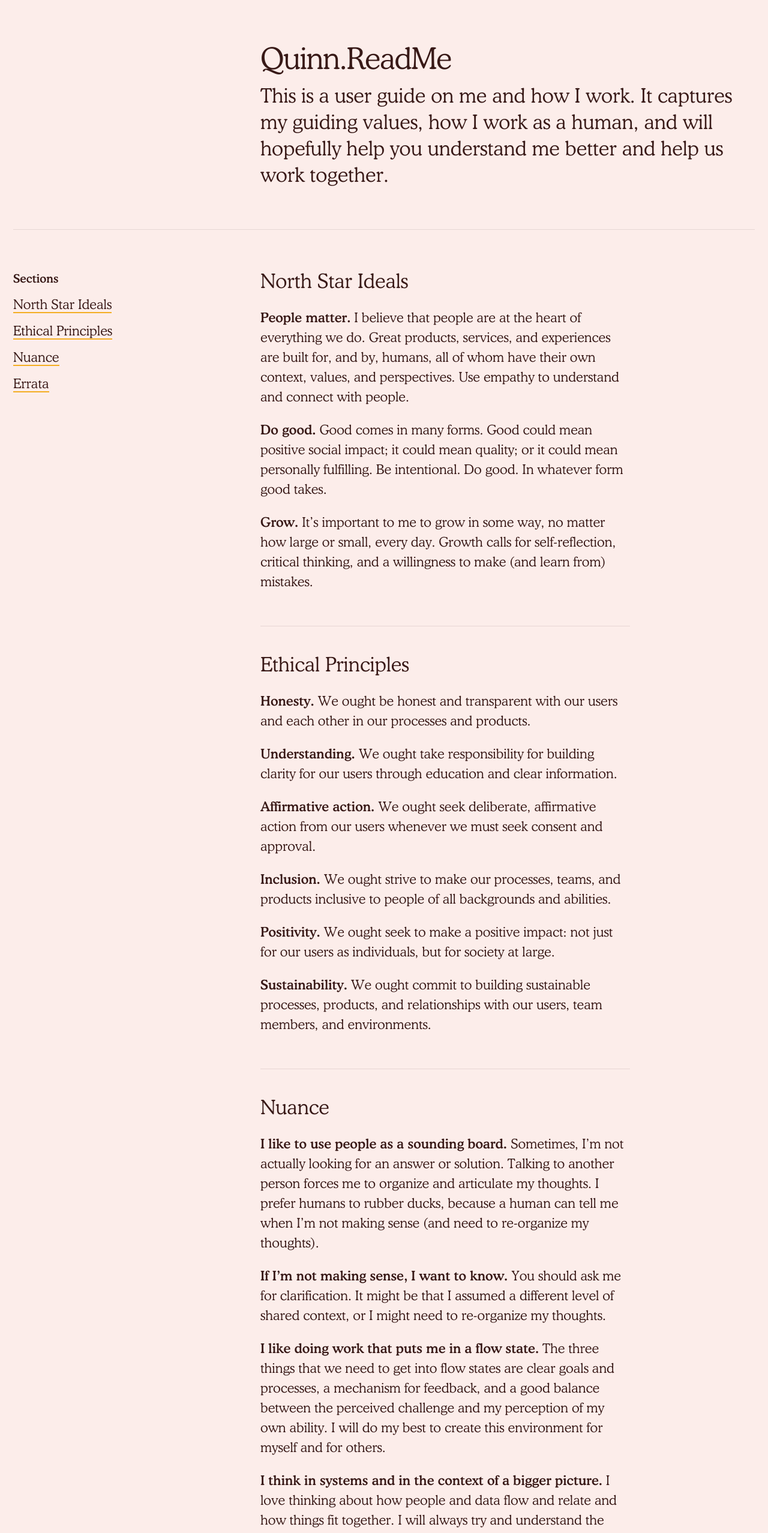
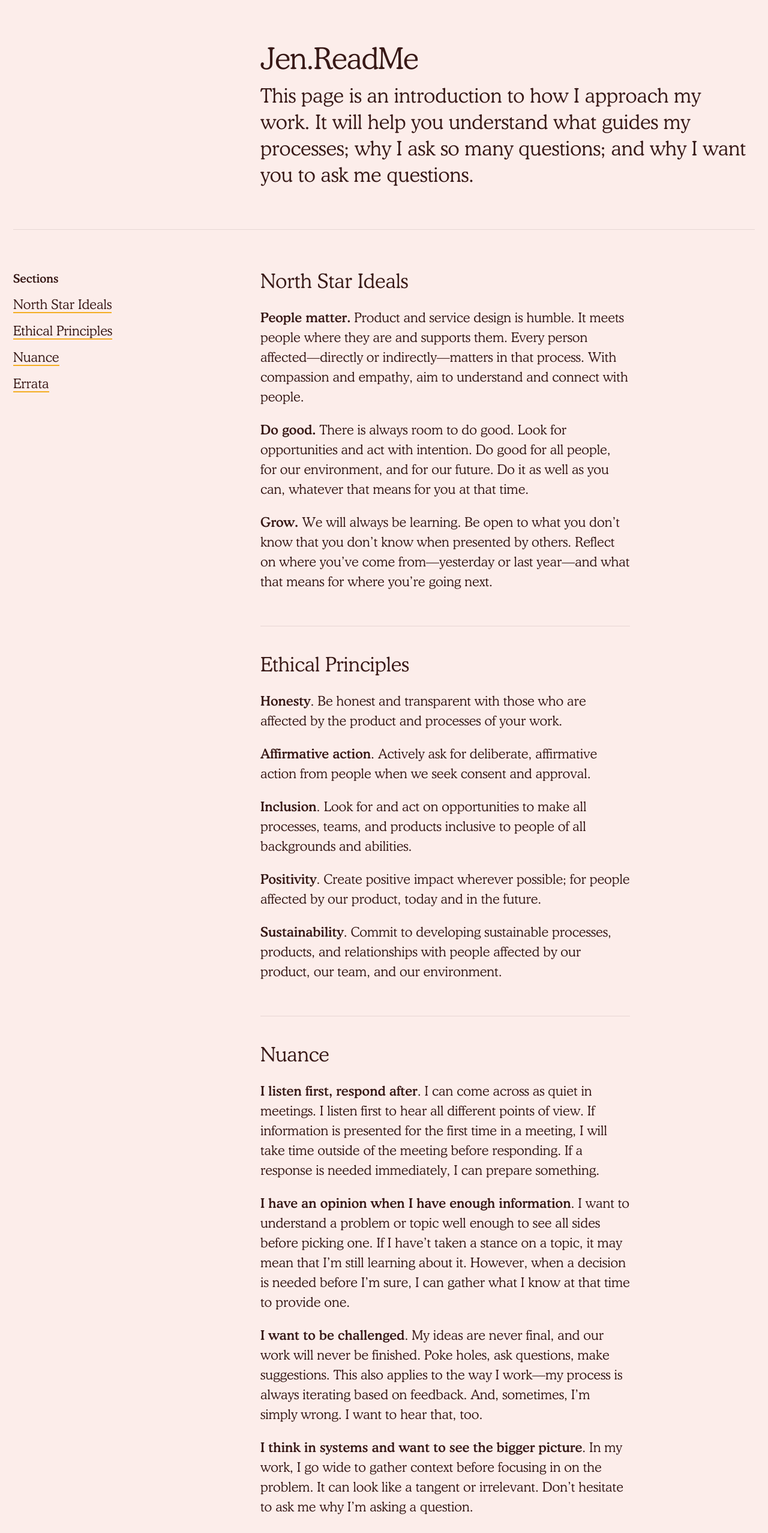
Before and after one commit to quinnkeast/jengoertzen-website, a Next.js app: page /readme in a window 1280 px wide. Shown: the part 234-2789 px from the top of the page at 60% size. Built offline with nearby package versions, Linux system fonts and the light colour scheme.

Commit message:
Update readme

```diff
--- a/pages/readme.js
+++ b/pages/readme.js
@@ -16,21 +16,21 @@ function ReadMe() {
         />
         <meta
           property="og:title"
-          content={`Quinn.ReadMe | ${SITE_NAME}`}
+          content={`Jen.ReadMe | ${SITE_NAME}`}
           key="title"
         />
         <meta
           property="og:url"
-          content="https://quinnkeast.com/readme"
+          content="https://jengoertzen.com/readme"
           key="url"
         />
       </Head>
       <PageHeader>
-        <h1 className="text-2xl md:text-4xl">Quinn.ReadMe</h1>
+        <h1 className="text-2xl md:text-4xl">Jen.ReadMe</h1>
         <p className="text-base md:text-2xl mt-0 subpixel-antialiased">
-          This is a user guide on me and how I work. It captures my guiding
-          values, how I work as a human, and will hopefully help you understand
-          me better and help us work together.
+          This page is an introduction to how I approach my work. It will help
+          you understand what guides my processes; why I ask so many questions;
+          and why I want you to ask me questions.
         </p>
       </PageHeader>
       <div className="grid md:grid-cols-3 border-t border-black border-opacity-10 mt-8 md:mt-12 pt-8 md:pt-12">
@@ -58,228 +58,102 @@ function ReadMe() {
             North Star Ideals
           </h2>
           <p>
-            <strong>People matter.</strong> I believe that people are at the
-            heart of everything we do. Great products, services, and experiences
-            are built for, and by, humans, all of whom have their own context,
-            values, and perspectives. Use empathy to understand and connect with
-            people.
+            <strong>People matter.</strong> Product and service design is
+            humble. It meets people where they are and supports them. Every
+            person affected—directly or indirectly—matters in that process. With
+            compassion and empathy, aim to understand and connect with people.
           </p>
           <p>
-            <strong>Do good.</strong> Good comes in many forms. Good could mean
-            positive social impact; it could mean quality; or it could mean
-            personally fulfilling. Be intentional. Do good. In whatever form
-            good takes.
+            <strong>Do good.</strong> There is always room to do good. Look for
+            opportunities and act with intention. Do good for all people, for
+            our environment, and for our future. Do it as well as you can,
+            whatever that means for you at that time.
           </p>
           <p>
-            <strong>Grow.</strong> It’s important to me to grow in some way, no
-            matter how large or small, every day. Growth calls for
-            self-reflection, critical thinking, and a willingness to make (and
-            learn from) mistakes.
+            <strong>Grow.</strong> We will always be learning. Be open to what
+            you don’t know that you don’t know when presented by others. Reflect
+            on where you’ve come from—yesterday or last year—and what that means
+            for where you’re going next.
           </p>
           <hr />
           <h2 id="ethical-principles">Ethical Principles</h2>
           <p>
-            <strong>Honesty.</strong> We ought be honest and transparent with
-            our users and each other in our processes and products.
+            <strong>Honesty</strong>. Be honest and transparent with those who
+            are affected by the product and processes of your work.
           </p>
           <p>
-            <strong>Understanding.</strong> We ought take responsibility for
-            building clarity for our users through education and clear
-            information.
+            <strong>Affirmative action</strong>. Actively ask for deliberate,
+            affirmative action from people when we seek consent and approval.
           </p>
           <p>
-            <strong>Affirmative action.</strong> We ought seek deliberate,
-            affirmative action from our users whenever we must seek consent and
-            approval.
+            <strong>Inclusion</strong>. Look for and act on opportunities to
+            make all processes, teams, and products inclusive to people of all
+            backgrounds and abilities.
           </p>
           <p>
-            <strong>Inclusion.</strong> We ought strive to make our processes,
-            teams, and products inclusive to people of all backgrounds and
-            abilities.
+            <strong>Positivity</strong>. Create positive impact wherever
+            possible; for people affected by our product, today and in the
+            future.
           </p>
           <p>
-            <strong>Positivity.</strong> We ought seek to make a positive
-            impact: not just for our users as individuals, but for society at
-            large.
-          </p>
-          <p>
-            <strong>Sustainability.</strong> We ought commit to building
-            sustainable processes, products, and relationships with our users,
-            team members, and environments.
+            <strong>Sustainability</strong>. Commit to developing sustainable
+            processes, products, and relationships with people affected by our
+            product, our team, and our environment.
           </p>
           <hr />
           <h2 id="nuance">Nuance</h2>
           <p>
-            <strong>I like to use people as a sounding board.</strong>{" "}
-            Sometimes, I’m not actually looking for an answer or solution.
-            Talking to another person forces me to organize and articulate my
-            thoughts. I prefer humans to rubber ducks, because a human can tell
-            me when I’m not making sense (and need to re-organize my thoughts).
+            <strong>I listen first, respond after</strong>. I can come across as
+            quiet in meetings. I listen first to hear all different points of
+            view. If information is presented for the first time in a meeting, I
+            will take time outside of the meeting before responding. If a
+            response is needed immediately, I can prepare something.
           </p>
           <p>
-            <strong>If I’m not making sense, I want to know.</strong> You should
-            ask me for clarification. It might be that I assumed a different
-            level of shared context, or I might need to re-organize my thoughts.
+            <strong>I have an opinion when I have enough information</strong>. I
+            want to understand a problem or topic well enough to see all sides
+            before picking one. If I have’t taken a stance on a topic, it may
+            mean that I’m still learning about it. However, when a decision is
+            needed before I’m sure, I can gather what I know at that time to
+            provide one.
           </p>
           <p>
-            <strong>I like doing work that puts me in a flow state.</strong> The
-            three things that we need to get into flow states are clear goals
-            and processes, a mechanism for feedback, and a good balance between
-            the perceived challenge and my perception of my own ability. I will
-            do my best to create this environment for myself and for others.
+            <strong>I want to be challenged</strong>. My ideas are never final,
+            and our work will never be finished. Poke holes, ask questions, make
+            suggestions. This also applies to the way I work—my process is
+            always iterating based on feedback. And, sometimes, I’m simply
+            wrong. I want to hear that, too.
           </p>
           <p>
             <strong>
-              I think in systems and in the context of a bigger picture.
-            </strong>{" "}
-            I love thinking about how people and data flow and relate and how
-            things fit together. I will always try and understand the bigger
-            picture.
-          </p>
-          <p>
-            <strong>I bias towards action.</strong> I love discussing ideas and
-            possibilities, but I believe the best way to get things done is to
-            get started. Trying things and making mistakes along the way is the
-            best way to learn and get better.
-          </p>
-          <p>
-            <strong>I assume positive intent.</strong> I assume people have
-            positive intentions in everything they do.
-          </p>
-          <hr />
-          <h2 id="errata">Errata</h2>
-          <p>
-            <strong>I have a hearing problem.</strong> More specifically, I’m
-            deaf as a post. I believe in being transparent and candid with you
-            about my hearing. I find that it’s easiest to work together when you
-            know exactly what to expect.
-          </p>
-          <h3>How My Hearing Works</h3>
-          <p>
-            <strong>I have sensorineural hearing loss.</strong> This means that
-            the small hair cells in my cochlea are broken down, and don’t
-            respond to sound waves as strongly as they should.
-          </p>
-          <p>
-            <strong>I wear hearing aids.</strong> They help, but they don’t cure
-            hearing loss. More on this in a moment.
+              I think in systems and want to see the bigger picture
+            </strong>
+            . In my work, I go wide to gather context before focusing in on the
+            problem. It can look like a tangent or irrelevant. Don’t hesitate to
+            ask me why I’m asking a question.
           </p>
           <p>
             <strong>
-              My hearing wasn’t that bad at first, and got worse over time.
-            </strong>{" "}
-            When I was much younger, I could hear somewhat well enough without
-            my hearing aids. Over time, my hearing degraded to the point where I
-            can’t hear sounds without my hearing aids.
-          </p>
-          <p>
-            <strong>My issue isn’t volume, it’s clarity.</strong> With my
-            hearing aids in, I can hear your voice (including your pitch, tone,
-            and inflection), music, and sound in general. However, while I can
-            hear your voice, I can’t draw words out of it. Hearing speech
-            doesn’t involve just hearing the sounds, it involves clarity of
-            sound.
-          </p>
-          <p>
-            <strong>I speak normally, and I read lips.</strong> Because my
-            hearing loss got worse over time, I grew up with normal speech and
-            learned to read lips. Most of the time, you won’t notice that I have
-            a hearing problem.
-          </p>
-          <p>
-            <strong>I don’t know sign language.</strong> I never had any need
-            for it. I’m also not part of the Deaf community.
-          </p>
-          <h3>How to Make Things Easy for Both of Us</h3>
-          <p>
-            <strong>I can’t hear you on phone or video calls.</strong> There’s
-            something about a 2D screen and inconsistent video quality that
-            makes it really, really hard to lip read over video. When I do video
-            calls, I use speech-to-text tools like Google Meet’s captions or{" "}
-            <a href="https://otter.ai">Otter.ai</a>. (Like all technology,
-            sometimes these tools just randomly stop working during a call. When
-            that happens, I can’t understand you until the tools kick back in.
-            I’ll let you know if that happens – often the easiest fix is to just
-            switch to instant messaging.)
-          </p>
-          <p>
-            <strong>I need you to face me.</strong> If you’re looking away from
-            me, I can’t lip read you. I’ll do my best to put myself in a
-            position where I can see you, like across from you in a meeting.
-          </p>
-          <p>
-            <strong>Talk normally.</strong> I learned to lip read by lip reading
-            people talking normally. If you raise your voice, talk more slowly,
-            exaggerate your words, or really anything that isn’t how you
-            normally talk, it’s harder for me to understand you.
+              I work towards the clearest way to communicate something
+            </strong>
+            . I believe that every solution has a core concept, a truth at its
+            source that tells what you need to know. A lot of my process is
+            reorganizing information into new forms to find the most clear
+            description. If I’m not making sense, I want to know.
           </p>
           <p>
             <strong>
-              Lip reading works best for me if you talk in sentences.
-            </strong>{" "}
-            I understand speech by understanding sentences or words in context.
-            If you say “chrysanthemum” on its own, I can’t possibly understand
-            it. But if you tell me you “spent the weekend planting
-            chrysanthemums in your back garden,” it’ll be crystal clear.
+              I bias towards action—and this isn’t always on the computer
+            </strong>
+            . I believe the best way to test something is to make it and try to
+            break it. We can theorize all day long, but we won’t know until it’s
+            in front of us. This takes many forms, even in remote work, and can
+            sometimes look messy—but it’s almost always fun.
           </p>
           <p>
-            <strong>
-              I don’t need to be looking at you 100% of the time to understand
-              you.
-            </strong>{" "}
-            If I glance away while you’re talking, I won’t miss what you’re
-            saying. If it happens that I do, I’ll tell you.
-          </p>
-          <p>
-            <strong>If I didn’t understand you, tell me.</strong> Sometimes I’ll
-            think I understood what you said, but you’ll know that I didn’t.
-          </p>
-          <p>
-            <strong>
-              If you have any questions about my hearing, please ask!
-            </strong>{" "}
-            It’s fun to talk about and makes it easier to work together.
-          </p>
-          <h3>How My Hearing Affects My Work as a UX Designer</h3>
-          <p>
-            <strong>It doesn’t affect my work as a UX designer.</strong> We live
-            in an amazing world full of amazing people and amazing technology.
-            Slack and emails replace phone calls. Video conferencing has text
-            messaging and there are real-time speech-to-text options available
-            to me. And if I just can’t lip read something you said, there’s
-            probably a device around that would let you type it out.
-          </p>
-          <h3>How My Hearing Affects Work and Life in General</h3>
-          <p>
-            <strong>Lip reading in larger groups is exhausting.</strong> I’ll be
-            very tuckered out at the end of the day.
-          </p>
-          <p>
-            <strong>
-              I will be quieter in larger meetings where I’m an attendee, not
-              the facilitator.
-            </strong>{" "}
-            This doesn’t mean I’m not engaged: it just means I’m focusing on
-            understanding what’s being said and avoiding the embarrassment of
-            responding to something I didn’t hear properly.
-          </p>
-          <p>
-            <strong>I don’t have patience for rudderless meetings.</strong> I
-            prefer meetings with a clear desired outcome, even if that outcome
-            is shooting the shit. I make sure all of my meetings have a
-            structure and purpose that I share well in advance.
-          </p>
-          <p>
-            <strong>Sometimes I miss things.</strong> If something is mentioned
-            in passing, there’s a good chance I might not pick up on it. If that
-            something was a must-know, it’s a good idea to write it down
-            somewhere.
-          </p>
-          <p>
-            <strong>I value getting to know people one-on-one.</strong> It’s
-            much easier for me (and you) to build a close friendship or working
-            relationship if we’re talking one-on-one. I think this applies for
-            almost everyone of any level of hearing.
+            <strong>I assume positive intent</strong>. I assume people have
+            positive intentions in everything they do. I also assume people have
+            bad days but they’re still good.
           </p>
           <hr />
           <p>
```
